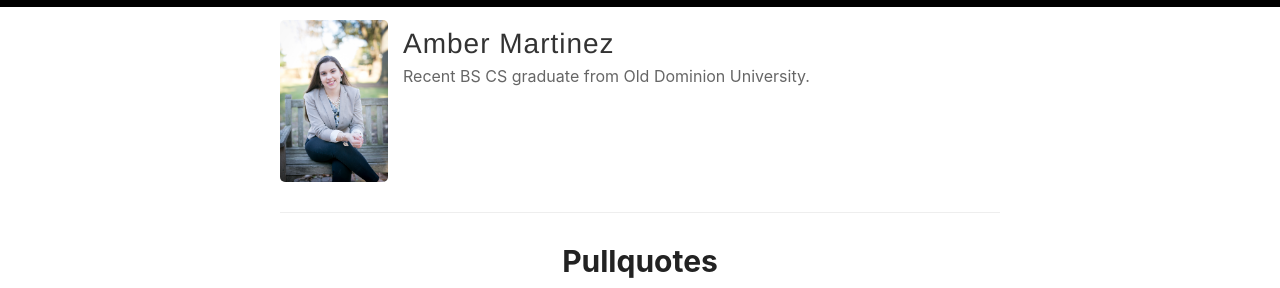
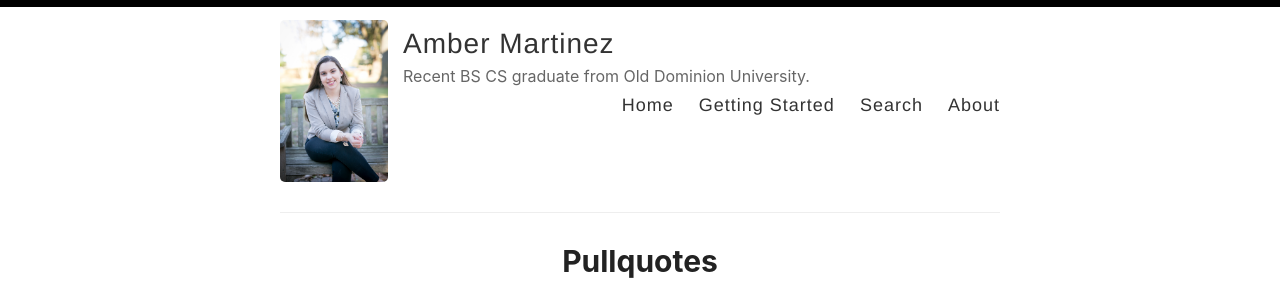
Before and after one commit to AmberNM/AmberNM.github.io, a Jekyll site: the page built from index.html, in a window 1280 px wide. Shown: the top 288 px of the page. Built offline with Jekyll 4.4.1, drawn with Linux system fonts in a browser that asks for light colours; the list of posts is cut into pages by our own code.

Commit message:
Update style.scss

```diff
--- a/assets/style.scss
+++ b/assets/style.scss
@@ -331,10 +331,7 @@ p > img {
 
 nav {
   float: right;
-  // margin-top: auto; //23px; // @TODO: Vertically middle align
-  position: absolute;
-  bottom: 0;
-  right: 0;
+  padding: 23px, 0, 10px, 0;
   font-family: $helveticaNeue;
   font-size: 18px;
 
```
